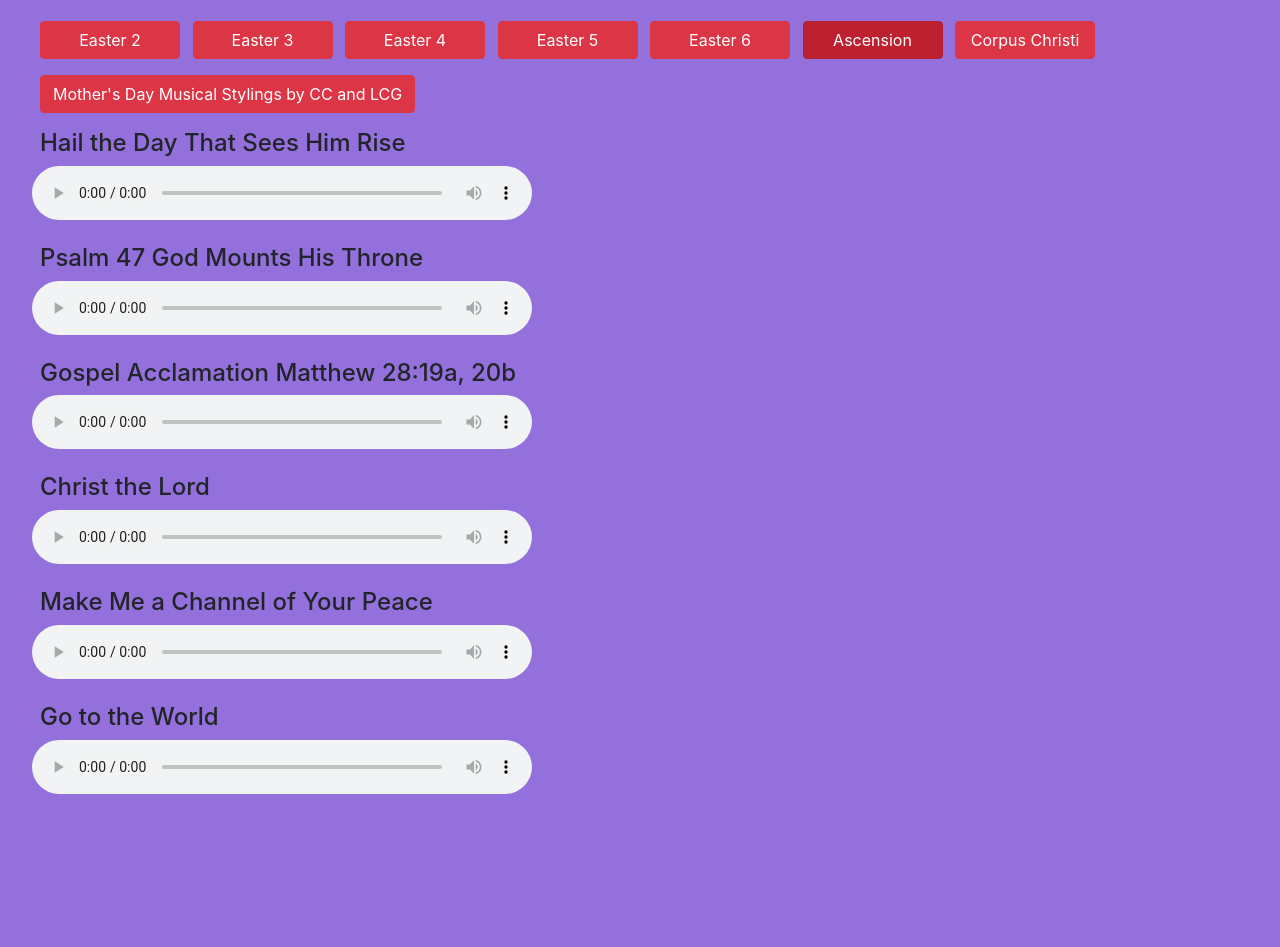
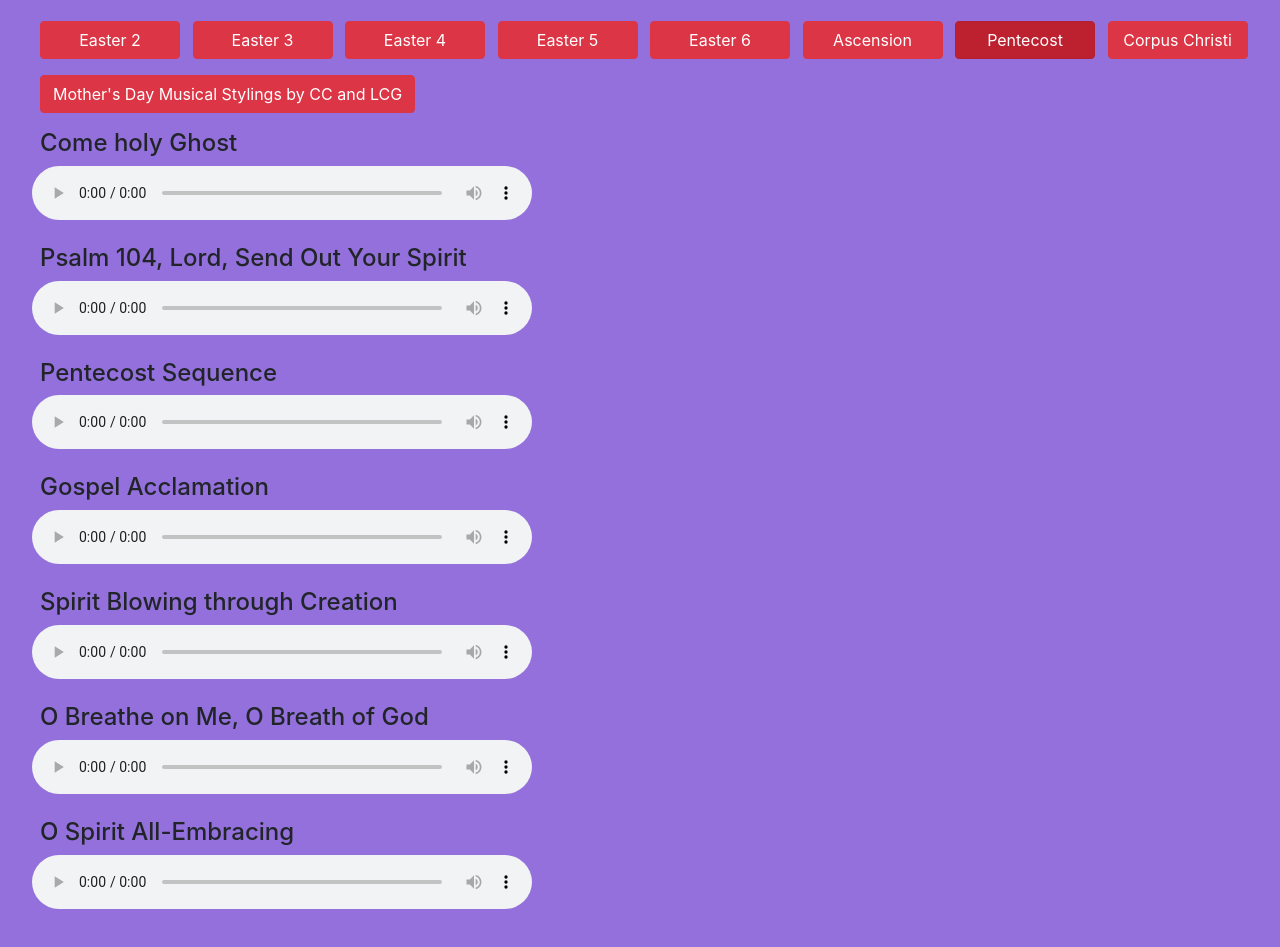
Before and after one commit to igorcweb/sanctuary-choir, a website: page dist/index.html in a window 1280 px wide. Shown: the part 67-1014 px from the top of the page. Before the commit the page ends 901 px from the top, so only its background shows below. Drawn offline with nearby package versions, Linux system fonts and the light colour scheme.

Commit message:
pentecost

```diff
--- a/dist/index.html
+++ b/dist/index.html
@@ -49,13 +49,79 @@
     <a class="btn btn-danger mb-3 ml-4 ml-sm-2 easter-4 text-white">Easter 4</a>
     <a class="btn btn-danger mb-3 ml-4 ml-sm-2 easter-5 text-white">Easter 5</a>
     <a class="btn btn-danger mb-3 ml-4 ml-sm-2 easter-6 text-white">Easter 6</a>
-    <a class="btn btn-danger mb-3 ml-4 ml-sm-2 ascension text-white active">Ascension</a>
+    <a class="btn btn-danger mb-3 ml-4 ml-sm-2 ascension text-white">Ascension</a>
+    <a class="btn btn-danger mb-3 ml-4 ml-sm-2 pentecost text-white active">Pentecost</a>
+
+
     <a class="btn btn-danger mb-3 ml-4 ml-sm-2 corpus-christi text-white">Corpus Christi</a>
     <a class="btn btn-danger mb-3 mx-4 ml-sm-2 mothers-day text-white" style="width: fit-content">Mother's Day Musical
       Stylings by CC and LCG</a>
     <div class="row">
       <div class="col">
-        <div class="ascension music" id="ascension">
+        <div class="pentecost music" id="pentecost">
+          <div class="mb-4">
+            <h4 class="ml-4 ml-sm-2">
+              Come holy Ghost
+            </h4>
+
+            <audio controls title="Hail the Day That Sees Him Rise" class="mb-2">
+              <source src="./audio/Pentecost/come-holy-ghost.m4a" type="audio/mp4" />
+              Your browser does not support the audio element.
+            </audio>
+          </div>
+          <div class="mb-4">
+            <h4 class="ml-4 ml-sm-2">Psalm 104, Lord, Send Out Your Spirit</h4>
+            <audio controls title="Psalm 104, Lord, Send Out Your Spirit" class="mb-2">
+              <source src="./audio/Pentecost/psalm-104-lord-send-out-your-spirit.m4a" type="audio/mp4" />
+              Your browser does not support the audio element.
+            </audio>
+          </div>
+          <div class="mb-4">
+            <h4 class="ml-4 ml-sm-2">Pentecost Sequence</h4>
+            <audio controls title="Pentecost Sequence" class="mb-2">
+              <source src="./audio/Pentecost/pentecost-sequence.m4a" type="audio/mp4" />
+              Your browser does not support the audio element.
+            </audio>
+          </div>
+          <div class="mb-4">
+            <h4 class="ml-4 ml-sm-2">Gospel Acclamation</h4>
+            <audio controls title="Gospel Acclamation" class="mb-2">
+              <source src="./audio/Pentecost/gospel-acc-pentecost.m4a" type="audio/mp4" />
+              Your browser does not support the audio element.
+            </audio>
+          </div>
+          <div class="mb-4">
+            <h4 class="ml-4 ml-sm-2">Spirit Blowing through Creation</h4>
+            <audio controls title="Spirit Blowing through Creation" class="mb-2">
+              <source src="./audio/Pentecost/spirit-blowing-through-creation.m4a" type="audio/mp4" />
+              Your browser does not support the audio element.
+            </audio>
+          </div>
+          <div class="mb-4">
+            <h4 class="ml-4 ml-sm-2">
+              O Breathe on Me, O Breath of God
+            </h4>
+            <audio controls title="O Breathe on Me, O Breath of God" class="mb-2">
+              <source src="./audio/easter-6/o-breathe-on-me-o-breath-of-god.m4a" type="audio/mp4" />
+              Your browser does not support the audio element.
+            </audio>
+          </div>
+          <div class="mb-4">
+            <h4 class="ml-4 ml-sm-2">
+              O Spirit All-Embracing
+            </h4>
+            <audio controls title="O Spirit All-Embracing" class="mb-2">
+              <source src="./audio/easter-4/o-god-beyond-all-praising.m4a" type="audio/mp4" />
+              Your browser does not support the audio element.
+            </audio>
+          </div>
+        </div>
+      </div>
+    </div>
+
+    <div class="row">
+      <div class="col">
+        <div class="ascension music d-none" id="ascension">
           <div class="mb-4">
             <h4 class="ml-4 ml-sm-2">
               Hail the Day That Sees Him Rise
--- a/dist/script.js
+++ b/dist/script.js
@@ -90,3 +90,10 @@ $("a.ascension").on("click", function () {
   $(".music").addClass("d-none");
   $("#ascension").removeClass("d-none");
 });
+
+$("a.pentecost").on("click", function () {
+  $("a").removeClass("active");
+  $(this).addClass("active");
+  $(".music").addClass("d-none");
+  $("#pentecost").removeClass("d-none");
+});
```
